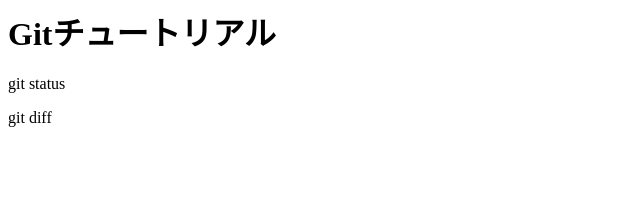
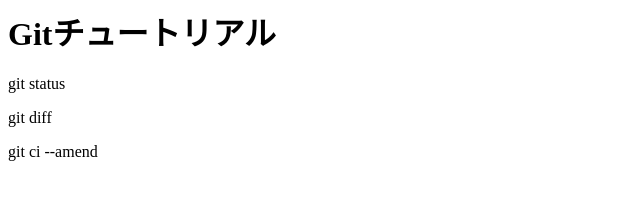
Before and after one commit to shohei-ajiki/git_tutorial, a plain HTML site: page index.html in a window 1280 px wide. Shown: the whole page, without its empty margins (0-640 px from the left). Drawn offline with Linux system fonts and the light colour scheme.

Commit message:
git commit --amendを追記

```diff
--- a/index.html
+++ b/index.html
@@ -1,3 +1,4 @@
 <h1>Gitチュートリアル</h1>
 <p>git status</p>
 <p>git diff</p>
+<p>git ci --amend</p>
```
